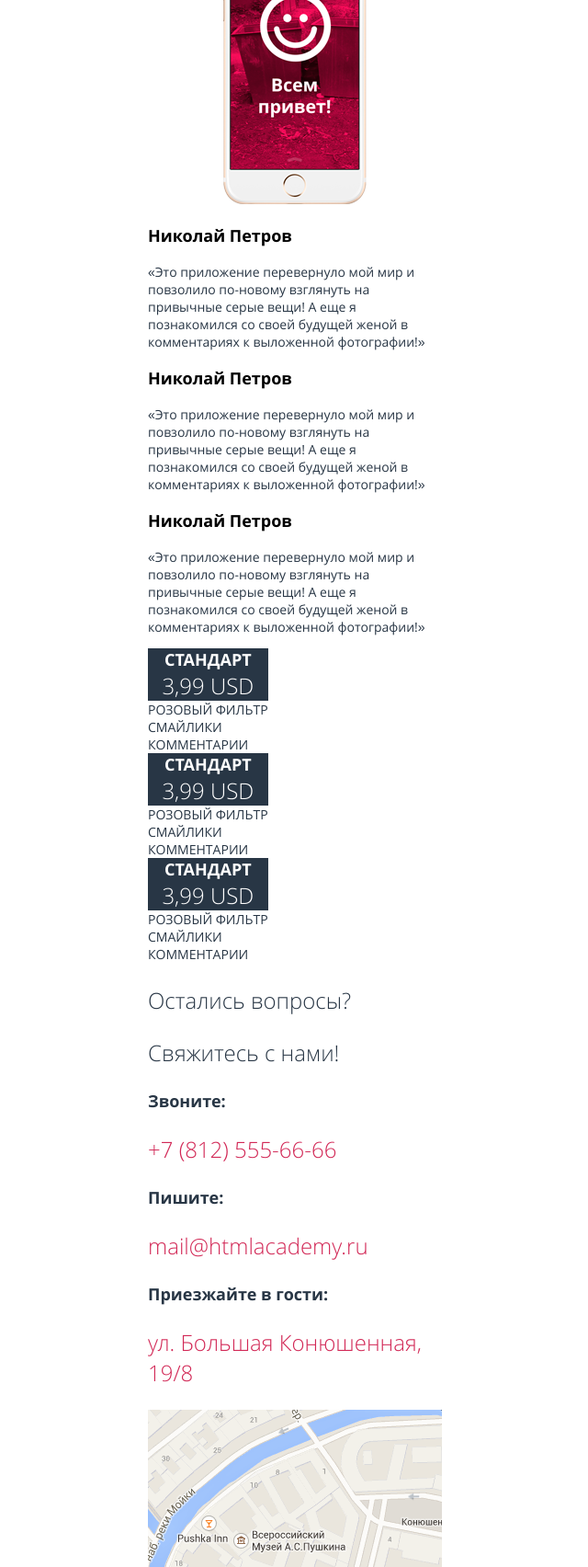
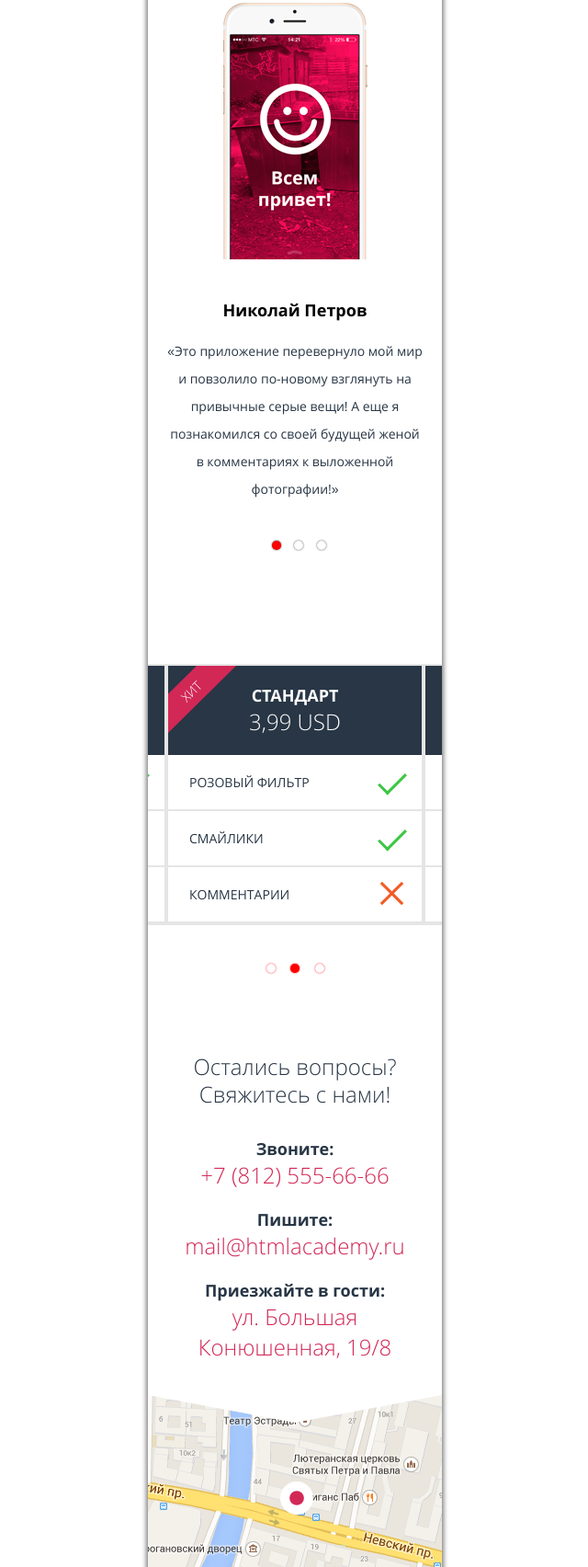
Before and after one commit to agegkiev/380147-pink, a website: page index.html in a window 1280 px wide. Shown: the part 1713-3417 px from the top of the page at 92% size, without its empty margins (319-959 px from the left). Drawn offline with nearby package versions, Linux system fonts and the light colour scheme; files that its build step writes are made by us from their sources.

Commit message:
закончил стилизацию index-mobile

```diff
--- a/index.html
+++ b/index.html
@@ -73,6 +73,7 @@
         <p class="benefits__title-paragraph">Устали от серости мегаполиса?</p>
         <p class="benefits__title-paragraph benefits__title--paragraph">Нам есть, что вам предложить!</p>
       </div>
+      <div class="benefits__item-container">
         <div class="benefits__item">
           <h3 class="benefits__item-title">Поднимает настроение</h3>
           <p class="benefits__item-paragraph">Приложенеи позволит вам победить осеннюю хандру и депрессию буквально в несколько кликов!</p>
@@ -84,6 +85,7 @@
         <div class="benefits__item">
           <h3 class="benefits__item-title">Заводит новых друзей</h3>
           <p class="benefits__item-paragraph">Ставьте лайки, комментируйте, делитесь фотографями с друзьями и заводите новых</p>
+        </div>
       </div>
       <div class="phone">
         <img class="phone__hand" src="../img/iphone-screen-mobile@1x.png" alt="">
@@ -102,83 +104,83 @@
       <div class="carousel__inner">
         <div class="carousel__sliders">
           <div class="slider">
-            <h3 class="page-main__reviews-title">Николай Петров</h3>
-            <p class="page-main__reviews-paragraph">«Это приложение перевернуло мой мир и повзолило по-новому взглянуть на привычные серые вещи! А еще я познакомился со своей будущей женой в комментариях к выложенной фотографии!»
+            <h3 class="slider__reviews-title">Николай Петров</h3>
+            <p class="slider__reviews-paragraph">«Это приложение перевернуло мой мир и повзолило по-новому взглянуть на привычные серые вещи! А еще я познакомился со своей будущей женой в комментариях к выложенной фотографии!»
             </p>
           </div>
           <div class="slider">
-            <h3 class="page-main__reviews-title">Николай Петров</h3>
-            <p class="page-main__reviews-paragraph">«Это приложение перевернуло мой мир и повзолило по-новому взглянуть на привычные серые вещи! А еще я познакомился со своей будущей женой в комментариях к выложенной фотографии!»
+            <h3 class="slider__reviews-title">Николай Петров</h3>
+            <p class="slider__reviews-paragraph">«Это приложение перевернуло мой мир и повзолило по-новому взглянуть на привычные серые вещи! А еще я познакомился со своей будущей женой в комментариях к выложенной фотографии!»
             </p>
           </div>
           <div class="slider">
-            <h3 class="page-main__reviews-title">Николай Петров</h3>
-            <p class="page-main__reviews-paragraph">«Это приложение перевернуло мой мир и повзолило по-новому взглянуть на привычные серые вещи! А еще я познакомился со своей будущей женой в комментариях к выложенной фотографии!»
+            <h3 class="slider__reviews-title">Николай Петров</h3>
+            <p class="slider__reviews-paragraph">«Это приложение перевернуло мой мир и повзолило по-новому взглянуть на привычные серые вещи! А еще я познакомился со своей будущей женой в комментариях к выложенной фотографии!»
             </p>
           </div>
         </div>
       </div>
     </section>
 
-    <section class="page-main__price carousel">
-      <input class="visually-hidden carousel__btn-4" type="radio" id="btn-4" name="toggle-rice" checked>
-      <input class="visually-hidden carousel__btn-5" type="radio" id="btn-5" name="toggle-rice">
-      <input class="visually-hidden carousel__btn-6" type="radio" id="btn-6" name="toggle-rice">
-      <div class="carousel__controls">
+    <section class="page-main__price carousel--price">
+      <input class="visually-hidden btn-4" type="radio" id="btn-4" name="toggle-rice">
+      <input class="visually-hidden btn-5" type="radio" id="btn-5" name="toggle-rice" checked>
+      <input class="visually-hidden btn-6" type="radio" id="btn-6" name="toggle-rice">
+      <div class="carousel--price__controls">
         <label for="btn-4"></label>
         <label for="btn-5"></label>
         <label for="btn-6"></label>
       </div>
-      <div class="carousel__inner">
-        <div class="carousel__sliders">
-          <div class="slider">
-            <table>
+      <div class="carousel--price__inner">
+        <div class="carousel--price__sliders">
+          <div class="slider--price">
+            <table class="slider__table">
               <tr>
-                <th class="page-main__price-table-head">
-                  <h3 class="page-main__price-title">Стандарт</h3><span>3,99 USD</span></th>
+                <th class="slider__price-table-head">
+                  <h3 class="slider__price-title">База</h3><span c>1,99 USD</span></th>
               </tr>
               <tr>
-                <td class="page-main__price-table-row "><span>розовый фильтр</span></td>
+                <td class="slider__price-table-row "><span>розовый фильтр</span><span class="icon-yes"></span></td>
               </tr>
               <tr>
-                <td class="page-main__price-table-row "><span>смайлики</span></td>
+                <td class="slider__price-table-row "><span>смайлики</span><span class="icon-no"></span></td>
               </tr>
               <tr>
-                <td class="page-main__price-table-row "><span>комментарии</span></td>
+                <td class="slider__price-table-row "><span>комментарии</span><span class="icon-no"></span></td>
               </tr>
             </table>
           </div>
-          <div class="slider slider--hit">
-            <table>
+          <div class="slider--price slider--hit">
+            <table class="slider__table">
               <tr>
-                <th class="page-main__price-table-head">
-                  <h3 class="page-main__price-title">Стандарт</h3><span>3,99 USD</span></th>
+                <th class="slider__price-table-head slider__price-table-head--hit">
+                  <h3 class="slider__price-title">Стандарт</h3><span>3,99 USD</span></th>
               </tr>
               <tr>
-                <td class="page-main__price-table-row "><span>розовый фильтр</span></td>
+                <td class="slider__price-table-row "><span>розовый фильтр</span><span class="icon-yes"></span></td>
               </tr>
               <tr>
-                <td class="page-main__price-table-row "><span>смайлики</span></td>
+                <td class="slider__price-table-row "><span>смайлики</span><span class="icon-yes"></span></td>
               </tr>
               <tr>
-                <td class="page-main__price-table-row "><span>комментарии</span></td>
+                <td class="slider__price-table-row "><span>комментарии</span><span class="icon-no"></span></td>
               </tr>
             </table>
           </div>
-          <div class="slider">
-            <table>
+          <div class="slider--price">
+            <table class="slider__table">
               <tr>
-                <th class="page-main__price-table-head">
-                  <h3 class="page-main__price-title">Стандарт</h3><span>3,99 USD</span></th>
+                <th class="slider__price-table-head">
+                  <h3 class="slider__price-title">Анлим</h3><span>9,99 USD</span></th>
               </tr>
               <tr>
-                <td class="page-main__price-table-row "><span>розовый фильтр</span></td>
+                <td class="slider__price-table-row "><span>розовый фильтр</span><span class="icon-yes"></span></td>
               </tr>
               <tr>
-                <td class="page-main__price-table-row "><span>смайлики</span></td>
+                <td class="slider__price-table-row "><span>смайлики</span><span class="icon-yes"></span></td>
               </tr>
               <tr>
-                <td class="page-main__price-table-row "><span>комментарии</span></td>
+                <td class="slider__price-table-row "><span>комментарии</span><span class="icon-yes"></span></td>
               </tr>
             </table>
           </div>
@@ -187,6 +189,7 @@
     </section>
 
     <section class="page-main__contacts contacts">
+      <div class="contacts__container">
         <div class="contacts__title">
           <p>Остались вопросы?</p>
           <p>Свяжитесь с нами!</p>
@@ -203,7 +206,7 @@
           <h3 class="contacts__item-title">Приезжайте в гости:</h3>
           <p class="contacts__item-paragraph">ул. Большая Конюшенная, 19/8</p>
         </div>
-      <img class="contacts__map" src="../img/bg-map-mobile@1x.png" alt="">
+      </div>
     </section>
   </main>
 </body>
--- /dev/null
+++ b/less/blocks/carousel.less
@@ -0,0 +1,123 @@
+.carousel {
+  position: relative;
+  top: -45px;
+
+  width: 320px;
+  min-height: 380px;
+
+  background-color: #ffffff;
+  display: flex;
+  justify-content: center;
+  align-items: flex-start;
+  padding-top: 25px;
+}
+
+.carousel__controls label {
+  display: inline-block;
+  width: 10px;
+  height: 10px;
+  margin: 0 5px;
+  border-radius: 50%;
+  box-shadow: 0px 0px 2px rgba(0, 0, 0, 0.8);
+  cursor: pointer;
+}
+
+.carousel__controls {
+  position: absolute;
+  left: 130px;
+  bottom: 60px;
+}
+
+.btn-1:checked ~ .carousel__controls label[for="btn-1"],
+.btn-2:checked ~ .carousel__controls label[for="btn-2"],
+.btn-3:checked ~ .carousel__controls label[for="btn-3"] {
+  background-position: 50% 50%;
+  background-size: 10px;
+  background-color: red;
+}
+
+.btn-1:checked ~ .carousel__inner .carousel__sliders {
+  transform: translate(0);
+  transition: 0.7s;
+}
+
+.btn-2:checked ~ .carousel__inner .carousel__sliders {
+  transform: translate(-280px);
+  transition: 0.7s;
+}
+
+.btn-3:checked ~ .carousel__inner .carousel__sliders {
+  transform: translate(-560px);
+  transition: 0.7s;
+}
+
+.carousel__sliders {
+  width: 300%;
+}
+
+.carousel__inner {
+  overflow: hidden;
+  width: 280px;
+}
+
+.btn-4:checked ~ .carousel--price__controls label[for="btn-4"],
+.btn-5:checked ~ .carousel--price__controls label[for="btn-5"],
+.btn-6:checked ~ .carousel--price__controls label[for="btn-6"] {
+  background-position: 50% 50%;
+  background-size: 10px;
+  background-color: red;
+}
+
+.btn-4:checked ~ .carousel--price__inner .carousel--price__sliders {
+  transform: translate(20px);
+  transition: 0.7s;
+}
+
+.btn-5:checked ~ .carousel--price__inner .carousel--price__sliders {
+  transform: translate(-260px);
+  transition: 0.7s;
+}
+
+.btn-6:checked ~ .carousel--price__inner .carousel--price__sliders {
+  transform: translate(-540px);
+  transition: 0.7s;
+}
+
+.carousel--price {
+  position: relative;
+
+  width: 320px;
+  min-height: 400px;
+
+  background-color: #ffffff;
+  display: flex;
+  justify-content: center;
+  align-items: flex-start;
+  padding-top: 15px;
+  padding-bottom: 80px;
+}
+
+.carousel--price__controls label {
+  display: inline-block;
+  width: 10px;
+  height: 10px;
+  margin: 0 6px;
+  border-radius: 50%;
+  box-shadow: 0px 0px 2px red;
+  cursor: pointer;
+}
+
+.carousel--price__controls {
+  position: absolute;
+  left: 123px;
+  bottom: 45px;
+}
+
+.carousel--price__sliders {
+  width: 300%;
+}
+
+.carousel--price__inner {
+  overflow: hidden;
+  width: 320px;
+}
--- a/less/blocks/contacts.less
+++ b/less/blocks/contacts.less
@@ -3,18 +3,61 @@
   font-style: normal;
   font-weight: 300;
   color: @midnight;
+  text-align: center;
+  min-height: 610px;
+  position: relative;
+  background-image: url("../img/Layer153.png");
+  background-repeat: no-repeat;
+  background-position: 50% 100%;
 }
 
 .contacts__title {
   font-size: 24px;
+  line-height: 6px;
+  margin-bottom: 44px;
 }
 
 .contacts__item-title {
   font-weight: 700;
   font-size: 18px;
+  margin: 0;
 }
 
 .contacts__item-paragraph {
   color: #d22856;
   font-size: 24px;
+  margin: 0;
+  margin-bottom: 20px;
 }
+
+.contacts__item {
+  width: 280px;
+  margin: 0 auto;
+}
+
+.contacts__container::after {
+  content: " ";
+  width: 0;
+  height: 0;
+  position: absolute;
+  left: 0;
+  bottom: -30px;
+  border-left: 160px solid transparent;
+  border-right: 160px solid transparent;
+  border-top: 30px solid white;
+}
+
+.contacts__container::before {
+  content: url(../img/icon-map-marker.svg);
+  position: absolute;
+  bottom: -135px;
+  left: 144px;
+}
+
+.contacts__container {
+  height: 410px;
+  position: relative;
+  z-index: 2;
+  background-color: white;
+  padding-top: 26px;
+}
--- /dev/null
+++ b/less/blocks/icon-no.less
@@ -0,0 +1,22 @@
+.icon-no {
+  &::before {
+    content: " ";
+    width: 3px;
+    height: 33px;
+    position: absolute;
+    right: 31px;
+    top: 12px;
+    background-color: #f25b26;
+    transform: rotate(45deg);
+  }
+  &::after {
+    content: " ";
+    width: 3px;
+    height: 33px;
+    position: absolute;
+    right: 31px;
+    top: 12px;
+    background-color: #f25b26;
+    transform: rotate(-45deg);
+  }
+}
--- /dev/null
+++ b/less/blocks/icon-yes.less
@@ -0,0 +1,9 @@
+.icon-yes {
+  width: 30px;
+  height: 15px;
+
+  border-left: 3px solid #3dc644;
+  border-bottom: 3px solid #3dc644;
+
+  transform: rotate(-45deg);
+}
--- a/less/blocks/intro.less
+++ b/less/blocks/intro.less
@@ -33,6 +33,4 @@
 
   padding: 0 25px;
   margin: 0;
-
-  outline: 1px solid red;
 }
--- a/less/blocks/page-main.less
+++ /dev/null
@@ -1,42 +0,0 @@
-.page-main__reviews-title {
-  font-family: "Open Sans", sans-serif;
-  font-style: normal;
-  font-weight: 700;
-  font-size: 18px;
-}
-
-.page-main__reviews-paragraph {
-  font-family: "Open Sans", sans-serif;
-  font-style: normal;
-  font-weight: 400;
-  font-size: 14px;
-  color: @midnight;
-}
-
-.page-main__price-table-row {
-  font-family: "Open Sans", sans-serif;
-  font-style: normal;
-  font-weight: 400;
-  font-size: 14px;
-  text-transform: uppercase;
-  color: @midnight;
-}
-
-.page-main__price-table-head {
-  font-family: "Open Sans", sans-serif;
-  font-style: normal;
-  font-weight: 300;
-  font-size: 24px;
-  color: white;
-  background-color: @midnight;
-}
-
-.page-main__price-title {
-  font-family: "Open Sans", sans-serif;
-  font-style: normal;
-  font-weight: 700;
-  font-size: 18px;
-  text-transform: uppercase;
-  margin: 0;
-  color: white;
-}
--- a/less/blocks/page.less
+++ b/less/blocks/page.less
@@ -3,4 +3,6 @@
   flex-direction: column;
   width: 320px;
   margin: 0 auto;
+  box-shadow: 0 0 5px 2px grey;
+  margin-bottom: 60px;
 }
--- /dev/null
+++ b/less/blocks/slider.less
@@ -0,0 +1,84 @@
+.slider {
+  float: left;
+  width: 280px;
+  text-align: center;
+}
+
+.slider__reviews-title {
+  font-family: "Open Sans", sans-serif;
+  font-style: normal;
+  font-weight: 700;
+  font-size: 18px;
+}
+
+.slider__reviews-paragraph {
+  font-family: "Open Sans", sans-serif;
+  font-style: normal;
+  font-weight: 400;
+  font-size: 14px;
+  color: @midnight;
+  line-height: 30px;
+}
+
+.slider--price {
+  float: left;
+  width: 280px;
+}
+
+.slider__table {
+  width: 280px;
+  border: 2px solid #e5e5e5;
+}
+
+.slider__price-table-row {
+  font-family: "Open Sans", sans-serif;
+  font-style: normal;
+  font-weight: 400;
+  font-size: 14px;
+  text-transform: uppercase;
+  color: @midnight;
+  border-bottom: 2px solid #e5e5e5;
+  padding: 20px 17px 20px 23px;
+  display: flex;
+  justify-content: space-between;
+  position: relative;
+}
+
+.slider__price-table-head {
+  font-family: "Open Sans", sans-serif;
+  font-style: normal;
+  font-weight: 300;
+  font-size: 24px;
+  color: white;
+  background-color: @midnight;
+  padding: 20px 0px;
+  position: relative;
+}
+
+.slider__price-title {
+  font-family: "Open Sans", sans-serif;
+  font-style: normal;
+  font-weight: 700;
+  font-size: 18px;
+  text-transform: uppercase;
+  margin: 0;
+  color: white;
+}
+
+.slider__price-table-head--hit {
+  &::before {
+    content: url("../img/bg-hit.svg");
+    position: absolute;
+    left: 0;
+    top: 0;
+  }
+  &::after {
+    content: "ХИТ";
+    position: absolute;
+    transform: rotate(-45deg);
+    font-size: 14px;
+    left: 13px;
+    top: 13px;
+    line-height: 30px;
+  }
+}
--- a/less/normalize.less
+++ b/less/normalize.less
@@ -12,10 +12,6 @@ html {
 
 //  Remove default margin.
 body { margin: 0 }
-
-a {
-
-}
 
 *,
 *::before,
--- a/less/style.less
+++ b/less/style.less
@@ -24,10 +24,16 @@
 
 @import "blocks/benefits.less";
 
-@import "blocks/page-main.less";
-
 @import "blocks/contacts.less";
 
 @import "blocks/photo.less";
 
 @import "blocks/form.less";
+
+@import "blocks/carousel.less";
+
+@import "blocks/slider.less";
+
+@import "blocks/icon-yes.less";
+
+@import "blocks/icon-no.less";
```
Also changed, not shown: less/blocks/benefits.less (+15 -2 lines), img/Layer153.png (added). Lines whose indentation alone changed are shown as unchanged.
